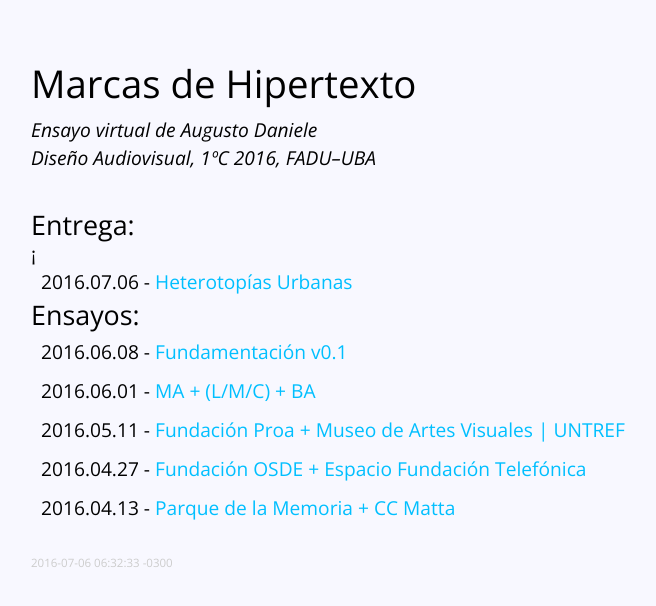
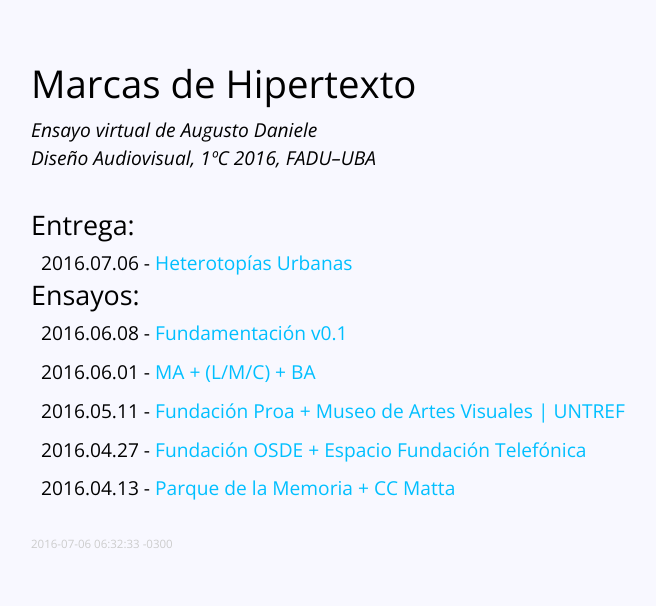
Before and after one commit to tasken/sitio.audiovisual, a Jekyll site: the page built from index.html, in a window 1280 px wide. Shown: the top 606 px of the page, without its empty margins (249-905 px from the left). Built offline with Jekyll 4.4.1, drawn with Linux system fonts in a browser that asks for light colours.

Commit message:
derp entrega

```diff
--- a/index.html
+++ b/index.html
@@ -7,7 +7,7 @@ layout: default
 <div class="blog">
     <h1>Entrega:</h1>
     <ul>
-¡        <li>
+        <li>
             <span class="date">2016.07.06</span> - <a href="https://tasken.github.io/sitio.audiovisual/entrega/">Heterotopías Urbanas</a>
         </li>
     </ul>
```
